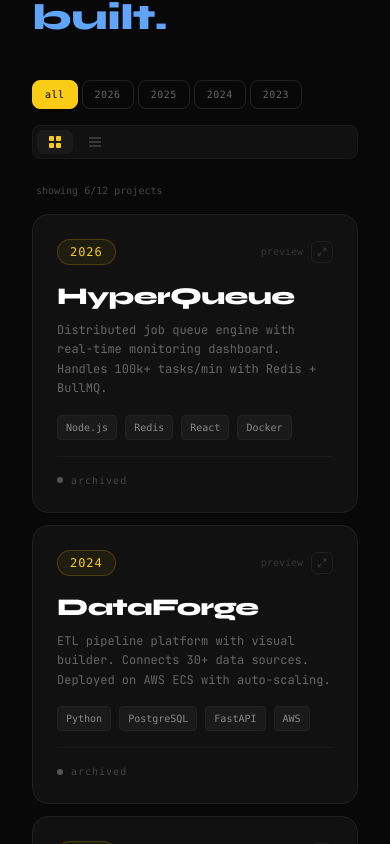
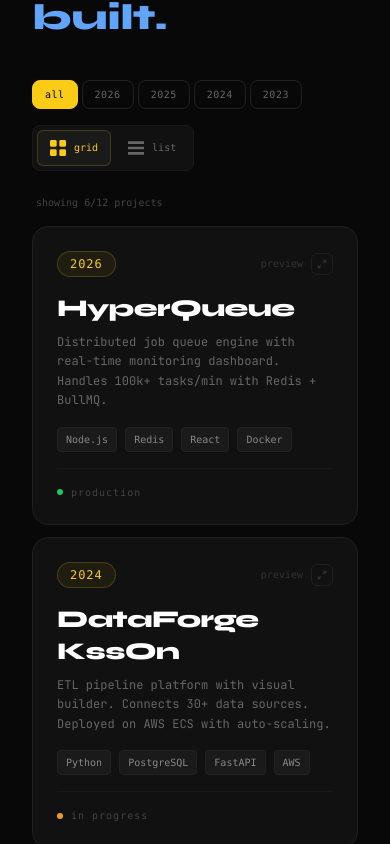
Before and after one commit to Pariddd/Portfolio-farid, a React (Vite) app: page / in a window 390 px wide. Shown: the part 3720-4564 px from the top of the page. Built offline with nearby package versions, Linux system fonts and the light colour scheme.

Commit message:
update responsive pada icon grid dan list serta memperbaiki status dot agar lebih aktif

```diff
--- a/src/components/sections/Projects.jsx
+++ b/src/components/sections/Projects.jsx
@@ -10,9 +10,17 @@ const CATEGORIES = [
 ];
 const INITIAL_VISIBLE = 6;
 
+const statusConfig = {
+  live: { color: "#22c55e", label: "production" },
+  "in-progress": { color: "#f59e0b", label: "in progress" },
+  archived: { color: "#444", label: "archived" },
+};
+
 // List view row component
 function ProjectListRow({ project, index, onOpen }) {
   const [hovered, setHovered] = useState(false);
+  const { color: statusColor, label: statusLabel } =
+    statusConfig[project.status] ?? statusConfig.archived;
 
   return (
     <div
@@ -87,14 +95,14 @@ function ProjectListRow({ project, index, onOpen }) {
           style={{
             width: 5,
             height: 5,
-            background: project.status === "live" ? "#22c55e" : "#444",
+            background: statusColor,
           }}
         />
         <span
           className="font-mono text-[9px] hidden sm:block"
           style={{ color: "#444", letterSpacing: "0.1em" }}
         >
-          {project.status === "live" ? "production" : "archived"}
+          {statusLabel}
         </span>
       </div>
 
@@ -191,25 +199,29 @@ export default function Projects() {
 
           {/* View Mode Toggle */}
           <div
-            className="flex items-center gap-1 p-1 rounded-lg"
+            className="flex items-center gap-1 p-1 rounded-lg self-start"
             style={{ background: "#111", border: "1px solid #1a1a1a" }}
           >
             {/* Grid toggle */}
             <button
               onClick={() => setViewMode("grid")}
               title="Grid view"
-              className="flex items-center gap-1.5 font-mono text-[10px] px-3 py-1.5 rounded-md transition-all duration-150"
+              className="flex items-center gap-2 font-mono text-[10px] px-3 py-2 sm:px-3 sm:py-1.5 rounded-md transition-all duration-150"
               style={{
                 background: viewMode === "grid" ? "#1a1a1a" : "transparent",
-                color: viewMode === "grid" ? "#facc15" : "#444",
-                border: "none",
+                color: viewMode === "grid" ? "#facc15" : "#666",
+                border:
+                  viewMode === "grid"
+                    ? "1px solid #facc1530"
+                    : "1px solid transparent",
                 cursor: "pointer",
+                minWidth: 44,
+                minHeight: 36,
               }}
             >
-              {/* Grid icon */}
+              {/* Grid icon — 16px on mobile, 12px on sm+ */}
               <svg
-                width="12"
-                height="12"
+                className="w-4 h-4 sm:w-3 sm:h-3 shrink-0"
                 viewBox="0 0 12 12"
                 fill="currentColor"
               >
@@ -218,35 +230,40 @@ export default function Projects() {
                 <rect x="0" y="7" width="5" height="5" rx="1" />
                 <rect x="7" y="7" width="5" height="5" rx="1" />
               </svg>
-              <span className="hidden sm:inline">grid</span>
+              <span className="inline text-[10px]">grid</span>
             </button>
 
             {/* List toggle */}
             <button
               onClick={() => setViewMode("list")}
               title="List view"
-              className="flex items-center gap-1.5 font-mono text-[10px] px-3 py-1.5 rounded-md transition-all duration-150"
+              className="flex items-center gap-2 font-mono text-[10px] px-3 py-2 sm:px-3 sm:py-1.5 rounded-md transition-all duration-150"
               style={{
                 background: viewMode === "list" ? "#1a1a1a" : "transparent",
-                color: viewMode === "list" ? "#facc15" : "#444",
-                border: "none",
+                color: viewMode === "list" ? "#facc15" : "#666",
+                border:
+                  viewMode === "list"
+                    ? "1px solid #facc1530"
+                    : "1px solid transparent",
                 cursor: "pointer",
+                minWidth: 44,
+                minHeight: 36,
               }}
             >
-              {/* List icon */}
+              {/* List icon — 16px on mobile, 12px on sm+, strokeWidth 2 agar tegas */}
               <svg
-                width="12"
-                height="12"
+                className="w-4 h-4 sm:w-3 sm:h-3 shrink-0"
                 viewBox="0 0 12 12"
                 fill="none"
                 stroke="currentColor"
-                strokeWidth="1.5"
+                strokeWidth="2"
+                strokeLinecap="round"
               >
                 <line x1="0" y1="2" x2="12" y2="2" />
                 <line x1="0" y1="6" x2="12" y2="6" />
                 <line x1="0" y1="10" x2="12" y2="10" />
               </svg>
-              <span className="hidden sm:inline">list</span>
+              <span className="inline text-[10px]">list</span>
             </button>
           </div>
         </div>
--- a/src/components/ui/ProjectCard.jsx
+++ b/src/components/ui/ProjectCard.jsx
@@ -1,9 +1,18 @@
 import { useState } from "react";
 import { useScrollReveal } from "../../hooks/useScrollReveal";
+
+const statusConfig = {
+  live: { color: "#22c55e", label: "production" },
+  "in-progress": { color: "#f59e0b", label: "in progress" },
+  archived: { color: "#555", label: "archived" },
+};
 
 export default function ProjectCard({ project, index, onOpen }) {
   const [ref, visible] = useScrollReveal();
   const [hovered, setHovered] = useState(false);
+
+  const { color: statusColor, label: statusLabel } =
+    statusConfig[project.status] ?? statusConfig.archived;
 
   return (
     <div
@@ -133,14 +142,14 @@ export default function ProjectCard({ project, index, onOpen }) {
             style={{
               width: 6,
               height: 6,
-              backgroundColor: project.status === "live" ? "#22c55e" : "#555",
+              backgroundColor: statusColor,
             }}
           />
           <span
             className="font-mono text-[10px]"
             style={{ color: "#444", letterSpacing: "0.1em" }}
           >
-            {project.status === "live" ? "production" : "archived"}
+            {statusLabel}
           </span>
         </div>
       </div>
--- a/src/data/index.js
+++ b/src/data/index.js
@@ -19,14 +19,16 @@ export const PROJECTS = [
     color: "#facc15",
     accent: "#1a1a1a",
     year: "2026",
+    status: "live",
   },
   {
-    title: "DataForge",
+    title: "DataForge KssOn",
     desc: "ETL pipeline platform with visual builder. Connects 30+ data sources. Deployed on AWS ECS with auto-scaling.",
     tags: ["Python", "PostgreSQL", "FastAPI", "AWS"],
     color: "#4ade80",
     accent: "#0a0a0a",
     year: "2024",
+    status: "in-progress",
   },
   {
     title: "AuthVault",
@@ -35,6 +37,7 @@ export const PROJECTS = [
     color: "#f472b6",
     accent: "#0a0a0a",
     year: "2025",
+    status: "live",
   },
   {
     title: "NexAPI",
```
